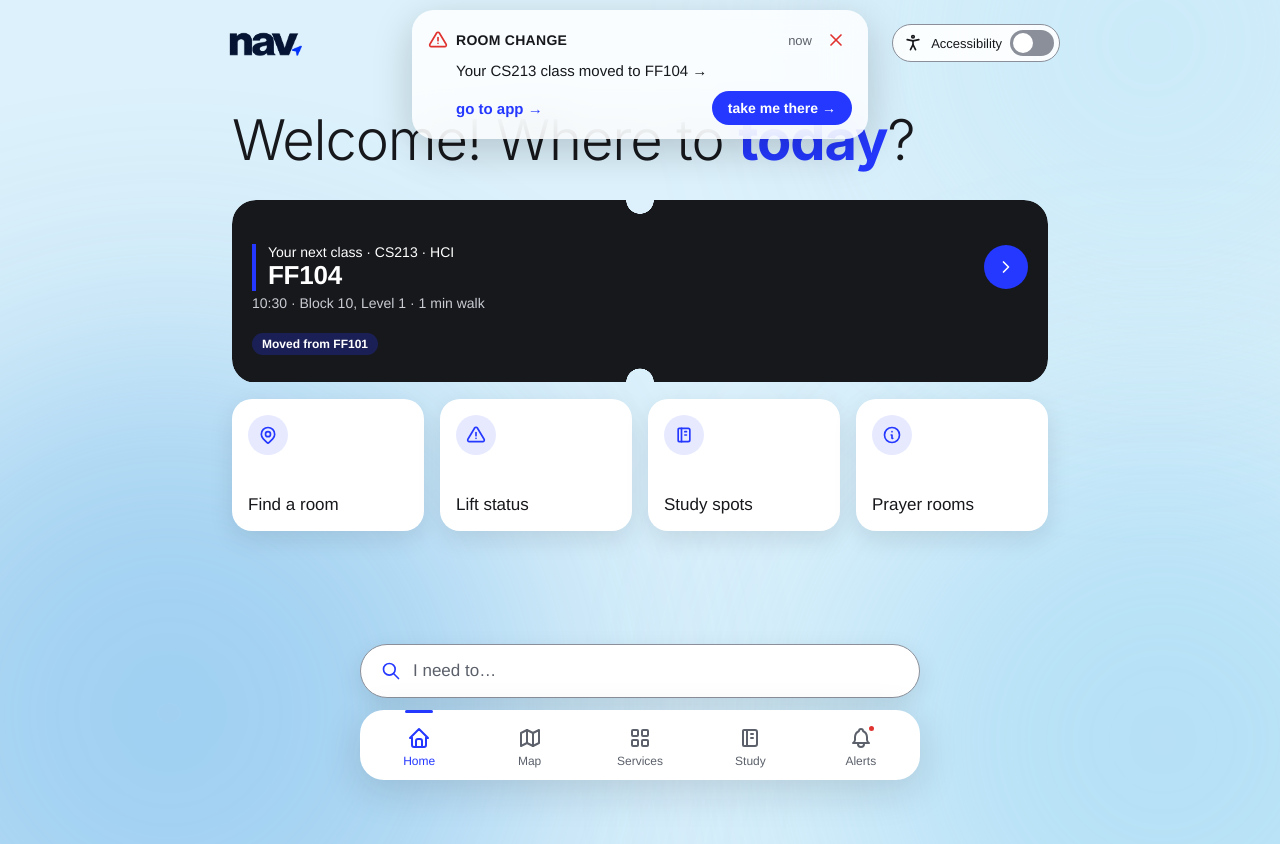
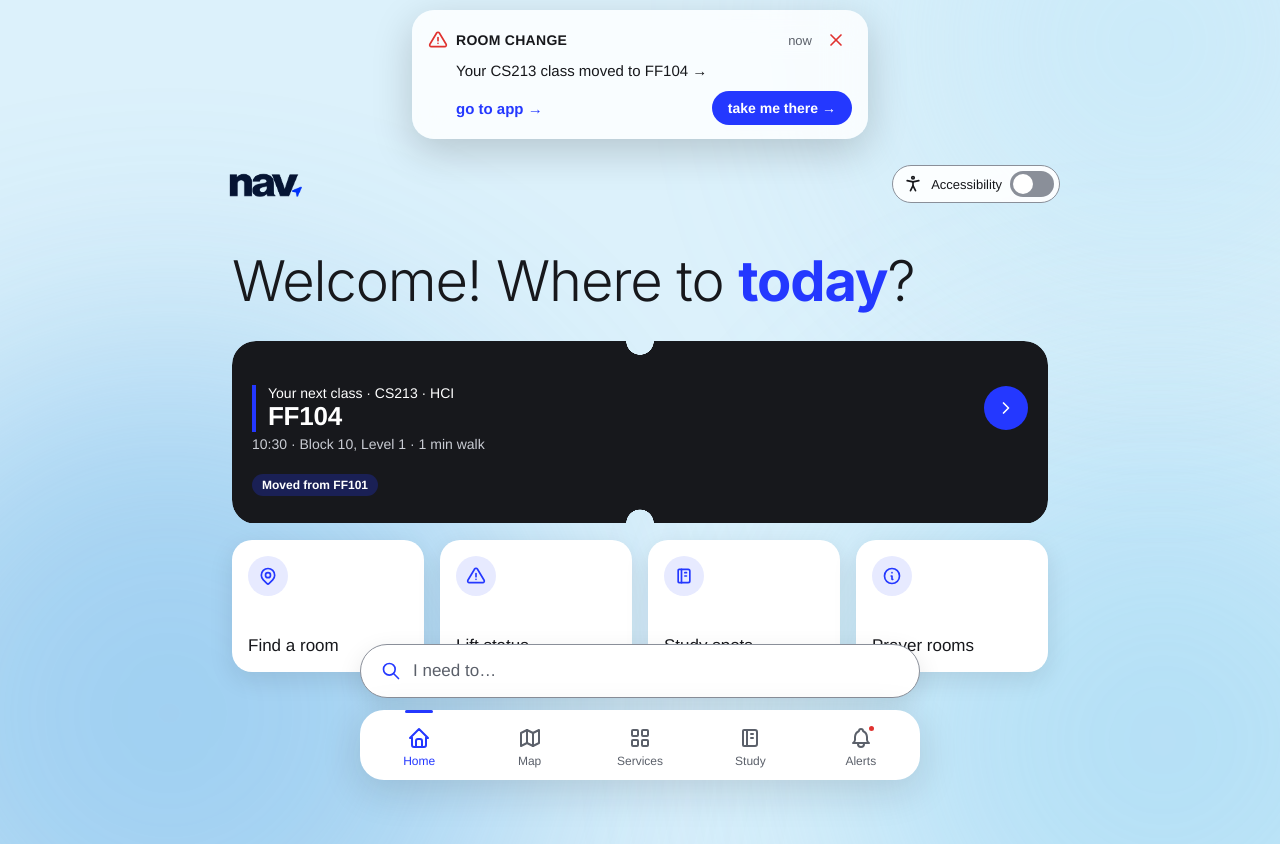
Before and after one commit to sadanalshawabkah-cpu/nav, a plain HTML site: page index.html in a window 1280 px wide. Before the commit the page ends 800 px from the top, so only its background shows below. Drawn offline with Linux system fonts and the light colour scheme.

Commit message:
Fix 3: room-change alert pushes the page down instead of covering headings

```diff
--- a/app.js
+++ b/app.js
@@ -801,10 +801,15 @@ function showNotification() {
     </div>`;
   state.alertsUnread = true;
   render();
+  // Make room for the card so it pushes the page down instead of
+  // covering the heading underneath it (usability fix 3)
+  document.documentElement.style.setProperty("--notif-h", el.offsetHeight + "px");
+  document.body.classList.add("has-notif");
   requestAnimationFrame(() => el.classList.add("show"));
 }
 function hideNotification() {
   document.getElementById("notif").classList.remove("show");
+  document.body.classList.remove("has-notif");
 }
 
 let toastTimer;
--- a/style.css
+++ b/style.css
@@ -597,6 +597,13 @@ body.navigating .sheet { bottom: 0; padding-bottom: calc(20px + env(safe-area-in
   transition: transform 0.45s cubic-bezier(0.2, 0.8, 0.2, 1);
 }
 .notif.show { transform: translate(-50%, 0); }
+
+/* While the notification is open, everything underneath moves down by its
+   height, so headings and the map search stay readable (usability fix 3) */
+:root { --notif-h: 0px; }
+.topbar, .map-top { transition: margin-top 0.45s cubic-bezier(0.2, 0.8, 0.2, 1); }
+body.has-notif .topbar,
+body.has-notif .map-top { margin-top: calc(var(--notif-h) + 12px); }
 .notif-card {
   padding: 14px 16px;
   border-radius: 22px;
@@ -767,6 +774,7 @@ html[data-transition="update"]::view-transition-new(page) { animation: fade-in 2
    Respect "reduce motion": no movement, just instant changes
    ========================================================= */
 @media (prefers-reduced-motion: reduce) {
+  .topbar, .map-top { transition: none; }
   *, *::before, *::after { animation: none !important; transition: none !important; }
   ::view-transition-group(*), ::view-transition-old(*), ::view-transition-new(*) { animation: none !important; }
 }
```
